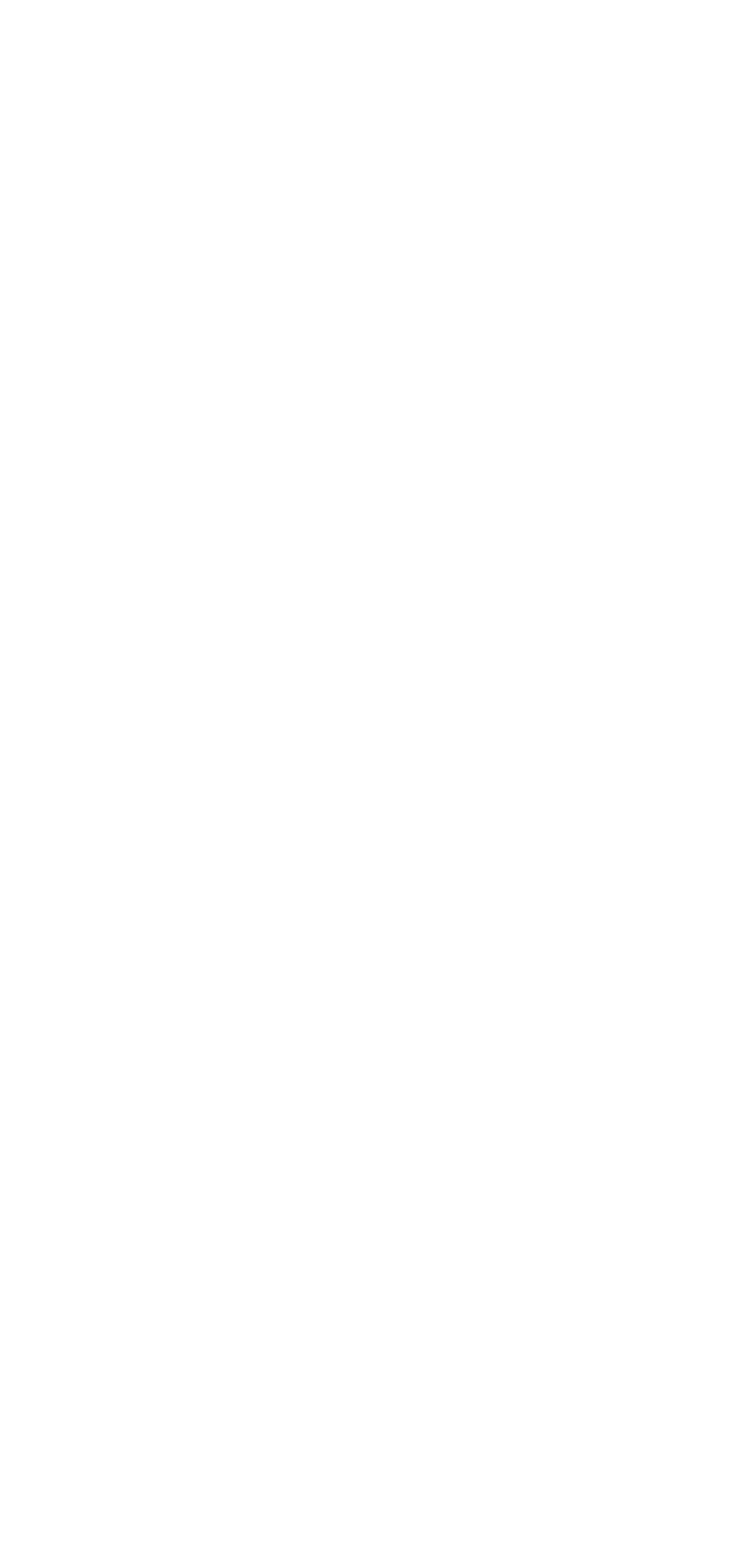
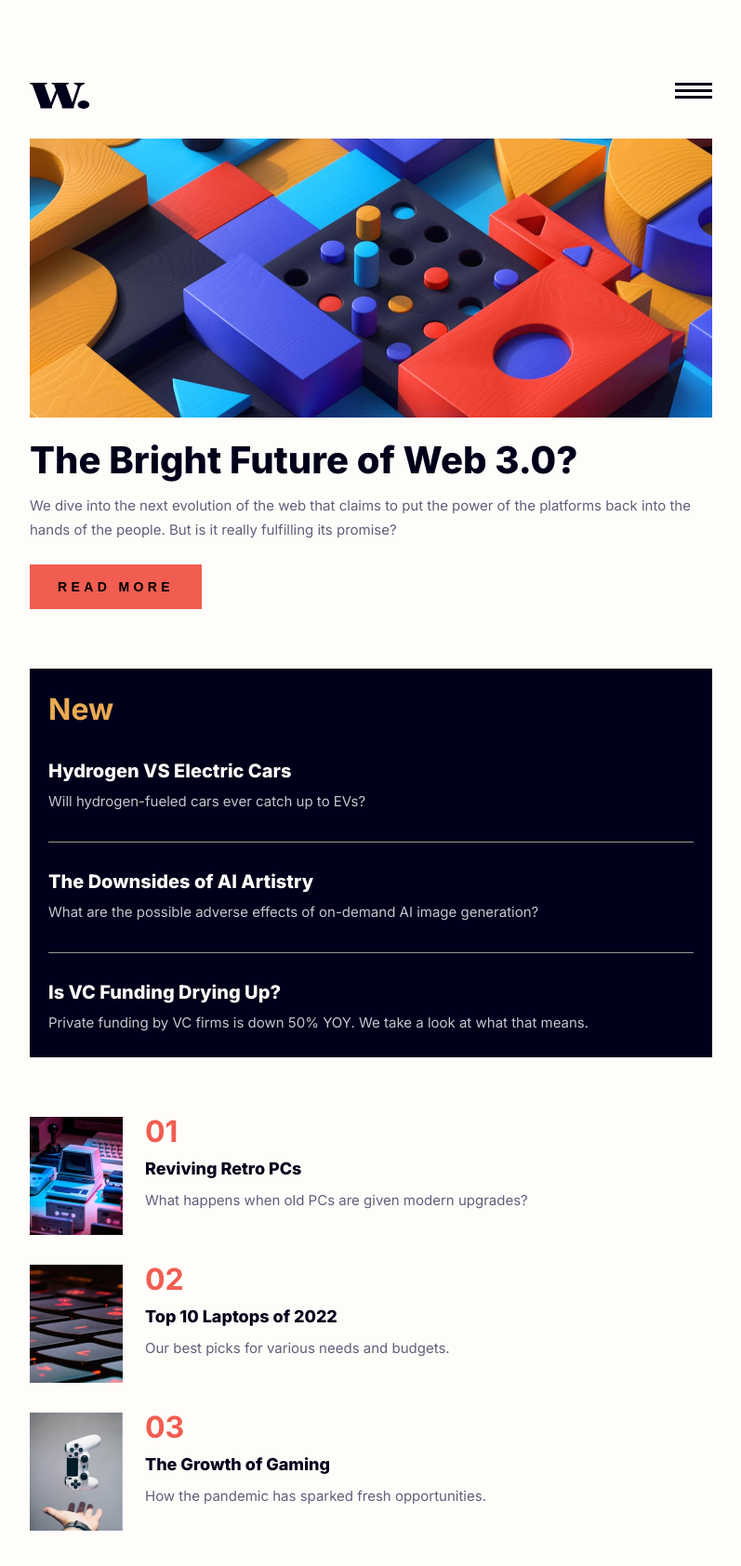
Before and after one commit to Hekimianz/news-homepage, a plain HTML site: page index.html in a window 1280 px wide. Shown: the whole page at 93% size, without its empty margins (241-1038 px from the left). Before the commit the page ends 800 px from the top, so only its background shows below. Drawn offline with Linux system fonts and the light colour scheme.

Commit message:
finished main layout for all devices

```diff
--- a/index.html
+++ b/index.html
@@ -10,8 +10,142 @@
       href="./assets/images/favicon-32x32.png"
     />
     <title>Frontend Mentor | News homepage</title>
+    <link rel="preconnect" href="https://fonts.googleapis.com" />
+    <link rel="preconnect" href="https://fonts.gstatic.com" crossorigin />
+    <link
+      href="https://fonts.googleapis.com/css2?family=Inter:ital,opsz,wght@0,14..32,100..900;1,14..32,100..900&display=swap"
+      rel="stylesheet"
+    />
     <link rel="stylesheet" href="style.css" />
     <script src="app.js" defer></script>
   </head>
-  <body></body>
+  <body>
+    <header>
+      <img src="./assets/images/logo.svg" alt="logo" />
+      <nav class="desktop__nav">
+        <ul class="desktop__menu hidden">
+          <li>
+            <a href="http://" target="_blank" rel="noopener noreferrer">Home</a>
+          </li>
+          <li>
+            <a href="http://" target="_blank" rel="noopener noreferrer">New</a>
+          </li>
+          <li>
+            <a href="http://" target="_blank" rel="noopener noreferrer"
+              >Popular</a
+            >
+          </li>
+          <li>
+            <a href="http://" target="_blank" rel="noopener noreferrer"
+              >Trending</a
+            >
+          </li>
+          <li>
+            <a href="http://" target="_blank" rel="noopener noreferrer"
+              >Categories</a
+            >
+          </li>
+        </ul>
+      </nav>
+      <nav class="mobile__nav">
+        <img src="./assets/images/icon-menu.svg" alt="open menu" />
+        <ul class="mobile__menu hidden">
+          <li>
+            <a href="http://" target="_blank" rel="noopener noreferrer">Home</a>
+          </li>
+          <li>
+            <a href="http://" target="_blank" rel="noopener noreferrer">New</a>
+          </li>
+          <li>
+            <a href="http://" target="_blank" rel="noopener noreferrer"
+              >Popular</a
+            >
+          </li>
+          <li>
+            <a href="http://" target="_blank" rel="noopener noreferrer"
+              >Trending</a
+            >
+          </li>
+          <li>
+            <a href="http://" target="_blank" rel="noopener noreferrer"
+              >Categories</a
+            >
+          </li>
+        </ul>
+      </nav>
+    </header>
+    <main>
+      <section class="intro__section">
+        <picture>
+          <source
+            srcset="./assets/images/image-web-3-mobile.jpg"
+            media="(max-width: 768px)"
+          />
+          <img src="./assets/images/image-web-3-desktop.jpg" />
+        </picture>
+        <div class="intro__cta">
+          <h1>The Bright Future of Web 3.0?</h1>
+          <div class="intro__cta--right">
+            <p>
+              We dive into the next evolution of the web that claims to put the
+              power of the platforms back into the hands of the people. But is
+              it really fulfilling its promise?
+            </p>
+            <button>READ MORE</button>
+          </div>
+        </div>
+      </section>
+      <section class="news__section">
+        <h2>New</h2>
+        <div class="news__cont">
+          <div class="news__article">
+            <h3>Hydrogen VS Electric Cars</h3>
+            <p>Will hydrogen-fueled cars ever catch up to EVs?</p>
+          </div>
+          <div class="news__article">
+            <h3>The Downsides of AI Artistry</h3>
+            <p>
+              What are the possible adverse effects of on-demand AI image
+              generation?
+            </p>
+          </div>
+          <div class="news__article">
+            <h3>Is VC Funding Drying Up?</h3>
+            <p>
+              Private funding by VC firms is down 50% YOY. We take a look at
+              what that means.
+            </p>
+          </div>
+        </div>
+      </section>
+      <section class="recommended__section">
+        <div class="recommended">
+          <img src="./assets/images/image-retro-pcs.jpg" alt="retro pc" />
+          <div class="recommended__right">
+            <span>01</span>
+            <h3>Reviving Retro PCs</h3>
+            <p>What happens when old PCs are given modern upgrades?</p>
+          </div>
+        </div>
+
+        <div class="recommended">
+          <img src="./assets/images/image-top-laptops.jpg" alt="retro pc" />
+          <div class="recommended__right">
+            <span>02</span>
+            <h3>Top 10 Laptops of 2022</h3>
+            <p>Our best picks for various needs and budgets.</p>
+          </div>
+        </div>
+
+        <div class="recommended">
+          <img src="./assets/images/image-gaming-growth.jpg" alt="retro pc" />
+          <div class="recommended__right">
+            <span>03</span>
+            <h3>The Growth of Gaming</h3>
+            <p>How the pandemic has sparked fresh opportunities.</p>
+          </div>
+        </div>
+      </section>
+    </main>
+  </body>
 </html>
--- a/style.css
+++ b/style.css
@@ -0,0 +1,257 @@
+:root {
+  --clr-dark-blue: #00001a;
+  --clr-gunmetal: #5e607a;
+  --clr-silver: #c5c6ce;
+  --clr-almost-white: #fffdfa;
+  --clr-light-red: #f15d51;
+  --clr-yellow: #e9aa52;
+}
+
+* {
+  padding: 0;
+  margin: 0;
+  box-sizing: border-box;
+}
+
+html {
+  font-size: 62.5%;
+  font-family: "Inter", sans-serif;
+  color: var(--clr-dark-blue);
+  display: flex;
+  align-items: center;
+  justify-content: center;
+}
+
+body {
+  background-color: var(--clr-almost-white);
+  min-height: 100vh;
+  padding: 2.8rem 1.6rem;
+  padding-bottom: 8rem;
+  display: flex;
+  flex-direction: column;
+
+  gap: 3.2rem;
+  max-width: 1064px;
+}
+
+main {
+  width: 100%;
+  display: flex;
+  flex-direction: column;
+  gap: 6.4rem;
+}
+
+ul {
+  list-style: none;
+}
+
+a {
+  color: inherit;
+  text-decoration: none;
+}
+
+header {
+  height: 2.8rem;
+  display: flex;
+  justify-content: space-between;
+}
+
+.intro__section {
+  flex-grow: 1;
+  display: flex;
+  flex-direction: column;
+  gap: 2.4rem;
+}
+
+.news__section {
+  flex-grow: 1;
+}
+
+.recommended__section {
+  flex-grow: 1;
+}
+
+.intro__section img {
+  width: 100%;
+  max-height: 30rem;
+}
+
+.intro__cta {
+  display: flex;
+  flex-direction: column;
+  gap: 1.6rem;
+}
+
+.intro__cta--right p {
+  font-size: 1.5rem;
+  line-height: 2.6rem;
+  color: var(--clr-gunmetal);
+}
+
+.intro__cta--right button {
+  width: 18.5rem;
+  height: 4.8rem;
+  border: none;
+  background-color: var(--clr-light-red);
+  font-size: 1.4rem;
+  letter-spacing: 4.4px;
+  line-height: 2.4rem;
+  font-weight: bold;
+  cursor: pointer;
+}
+
+.intro__cta--right {
+  display: flex;
+  flex-direction: column;
+  gap: 2.4rem;
+}
+.intro__section h1 {
+  font-size: 4rem;
+  line-height: 4rem;
+  font-weight: 800;
+}
+
+.news__section {
+  background-color: var(--clr-dark-blue);
+  color: var(--clr-almost-white);
+  display: flex;
+  flex-direction: column;
+  gap: 3.5rem;
+  padding: 2.4rem 2rem;
+}
+
+.news__section h2 {
+  color: var(--clr-yellow);
+  font-size: 3.2rem;
+  font-weight: 700;
+}
+
+.news__article {
+  display: flex;
+  flex-direction: column;
+  gap: 0.8rem;
+  padding: 3rem 0;
+  border-bottom: 1px solid #979797;
+}
+
+.news__article:first-of-type {
+  padding-top: 0;
+}
+
+.news__article:last-of-type {
+  padding-bottom: 0;
+  border: none;
+}
+
+.news__article h3 {
+  font-size: 2rem;
+  font-weight: 800;
+  line-height: 2.4rem;
+}
+
+.news__article p {
+  font-size: 1.5rem;
+  line-height: 2.6rem;
+  color: var(--clr-silver);
+}
+
+.recommended__section {
+  display: flex;
+  flex-direction: column;
+  gap: 3.2rem;
+}
+
+.recommended__section img {
+  width: 10rem;
+}
+
+.recommended {
+  display: flex;
+  gap: 2.4rem;
+}
+
+.recommended__right {
+  display: flex;
+  flex-direction: column;
+}
+
+.recommended span {
+  font-size: 3.2rem;
+  font-weight: 700;
+  line-height: 3.2rem;
+  color: var(--clr-light-red);
+  padding-bottom: 1.2rem;
+}
+
+.recommended h3 {
+  font-size: 1.8rem;
+  font-weight: 800;
+  line-height: 2.4rem;
+  margin-bottom: 0.9rem;
+}
+
+.recommended p {
+  color: var(--clr-gunmetal);
+  font-size: 1.5rem;
+  line-height: 2.6rem;
+}
+
+.hidden {
+  display: none;
+}
+
+@media screen and (min-width: 768px) {
+  body {
+    padding: 8.9rem 16.5rem;
+  }
+}
+
+@media screen and (min-width: 1440px) {
+  body {
+    padding: 8.9rem 16.5rem;
+    max-width: none;
+    gap: 5.1rem;
+  }
+  main {
+    display: grid;
+    grid-template-columns: 2.1fr 1fr;
+    column-gap: 3rem;
+    row-gap: 7.1rem;
+    grid-template-rows: 51.1rem 12.9rem;
+  }
+
+  .intro__section,
+  .news__section,
+  .recommended__section {
+    height: auto;
+  }
+
+  .intro__cta {
+    flex-direction: row;
+    gap: 6rem;
+  }
+
+  .intro__section h1 {
+    font-size: 5.6rem;
+    line-height: 6rem;
+    font-weight: 800;
+  }
+
+  .recommended__section {
+    grid-column: 1 / 3;
+  }
+
+  .news__section {
+    gap: 3.5rem;
+    padding: 3.2rem 2.4rem;
+  }
+
+  .news__section h2 {
+    font-size: 4rem;
+    line-height: 4rem;
+  }
+
+  .recommended__section {
+    flex-direction: row;
+  }
+}
```
Also changed, not shown: 1 other file.
